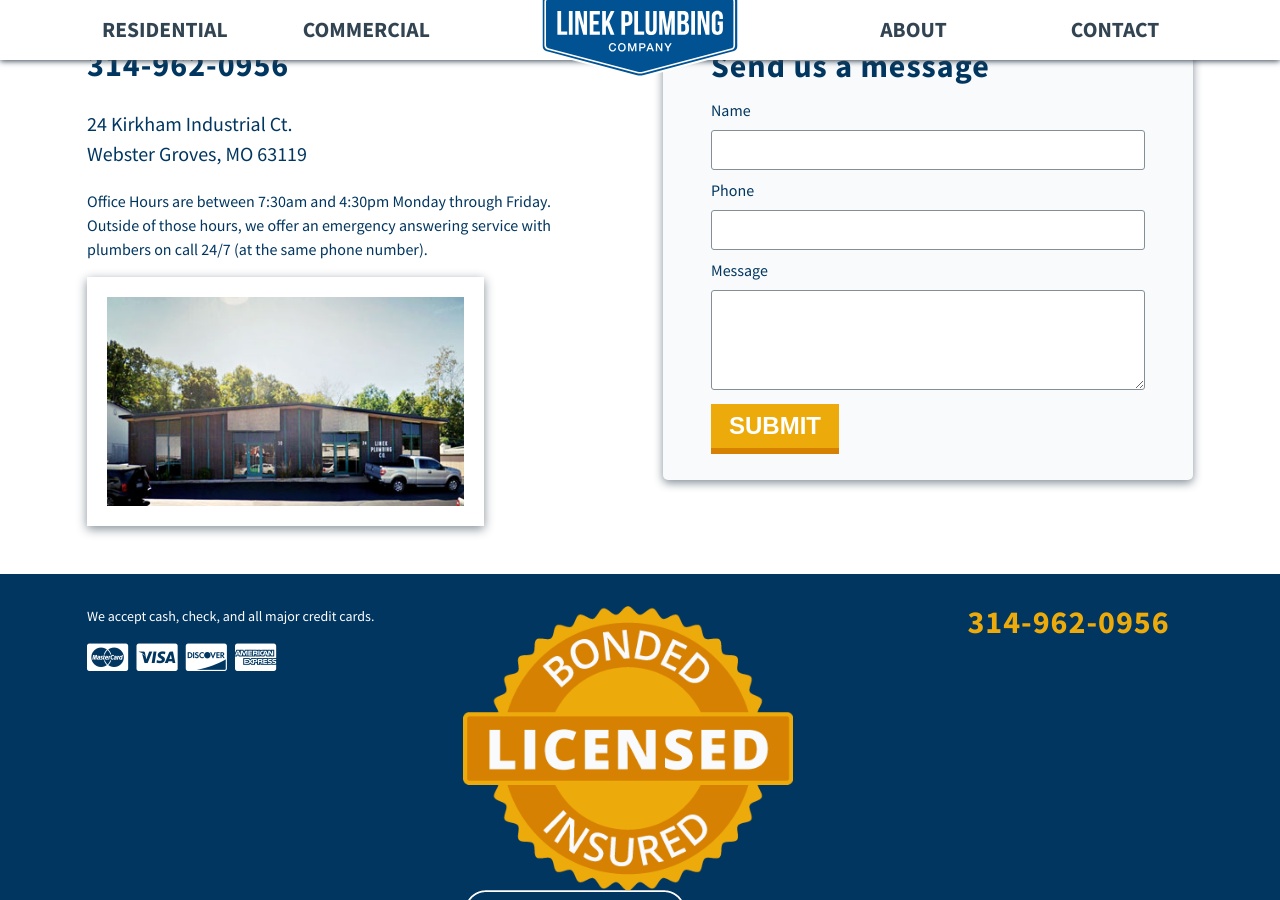
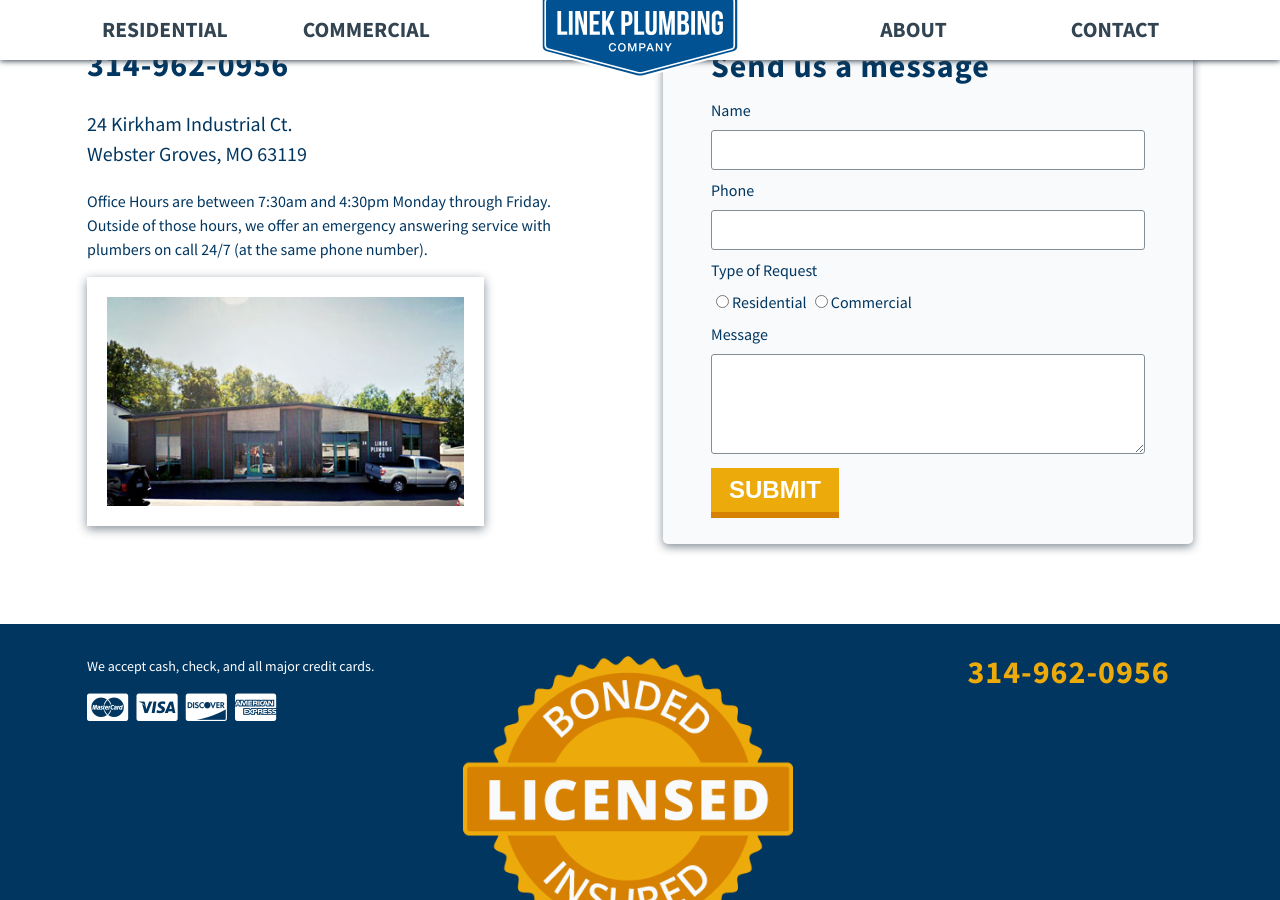
Before and after one commit to alexlinek/lpc, a Jekyll site: the page built from index.html, in a window 1280 px wide and 900 px high, scrolled down 3223 px. Built offline with Jekyll 4.4.1, drawn with Linux system fonts in a browser that asks for light colours; some web fonts are replaced.

Commit message:
Added radio buttons

```diff
--- a/_includes/contact_form.html
+++ b/_includes/contact_form.html
@@ -12,6 +12,11 @@
     <input type="tel" id="contact-phone" name="phone" />
   </div>
   <div class="field">
+    <label for="contact-service">Type of Request</label>
+    <input type="radio" name="service-type" value="residential" />Residential
+    <input type="radio" name="service-type" value="commercial" />Commercial
+  </div>
+  <div class="field">
     <label for="contact-message">Message</label>
     <textarea id="contact-message" name="message"></textarea>
   </div>
```
